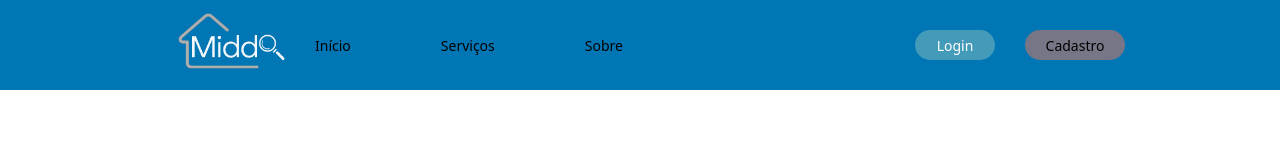
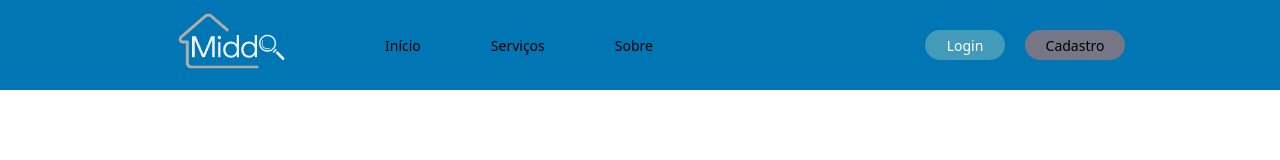
Before and after one commit to daniellosilva/WebsiteVendaDeServicos, a plain HTML site: page index.html in a window 1280 px wide. Drawn offline with Linux system fonts and the light colour scheme.

Commit message:
header-gap

```diff
--- a/css/header.css
+++ b/css/header.css
@@ -1,5 +1,6 @@
 .div-header{
     background-color: #0076B5;
+
 }
 
 header div.lado-direito{
@@ -7,7 +8,7 @@ header div.lado-direito{
     align-items: center;
     justify-content: space-between;
     max-width: 2000px;
-    gap: 30px;
+    gap: 20px;
     justify-content: flex-end;
     list-style-type: none;
 }
@@ -20,6 +21,7 @@ header {
     justify-content: space-around;
     font-family: system-ui, -apple-system, BlinkMacSystemFont, 'Segoe UI', Roboto, Oxygen, Ubuntu, Cantarell, 'Open Sans', 'Helvetica Neue', sans-serif;
     margin: 0px auto;
+    gap: 70px;
 }
 
 header a{
@@ -33,6 +35,7 @@ header img{
     align-items: flex-start;
 }
 
+
 header nav{
     flex-grow: 1;
 }
@@ -40,8 +43,7 @@ header nav{
 header nav ul{
     display: flex;
     justify-content: flex-start;
-    gap: 70px;
-
+    gap: 50px;
 }
 
 header nav ul li{
```
